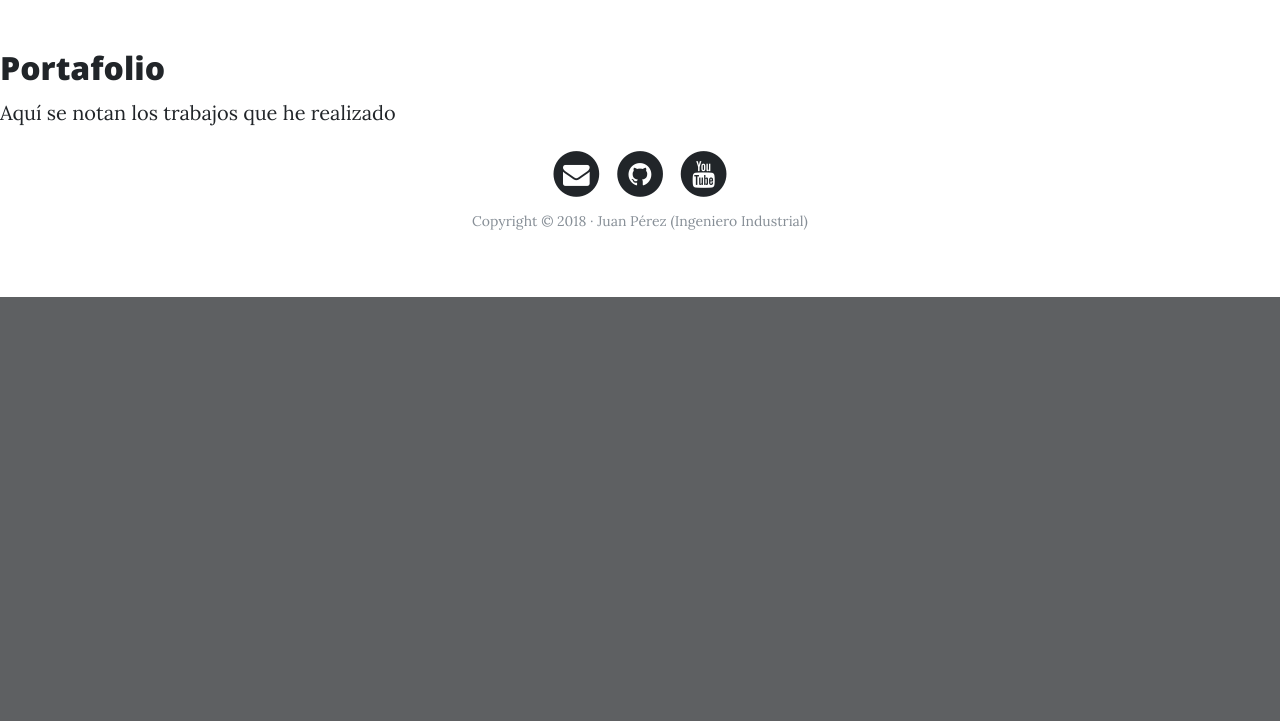
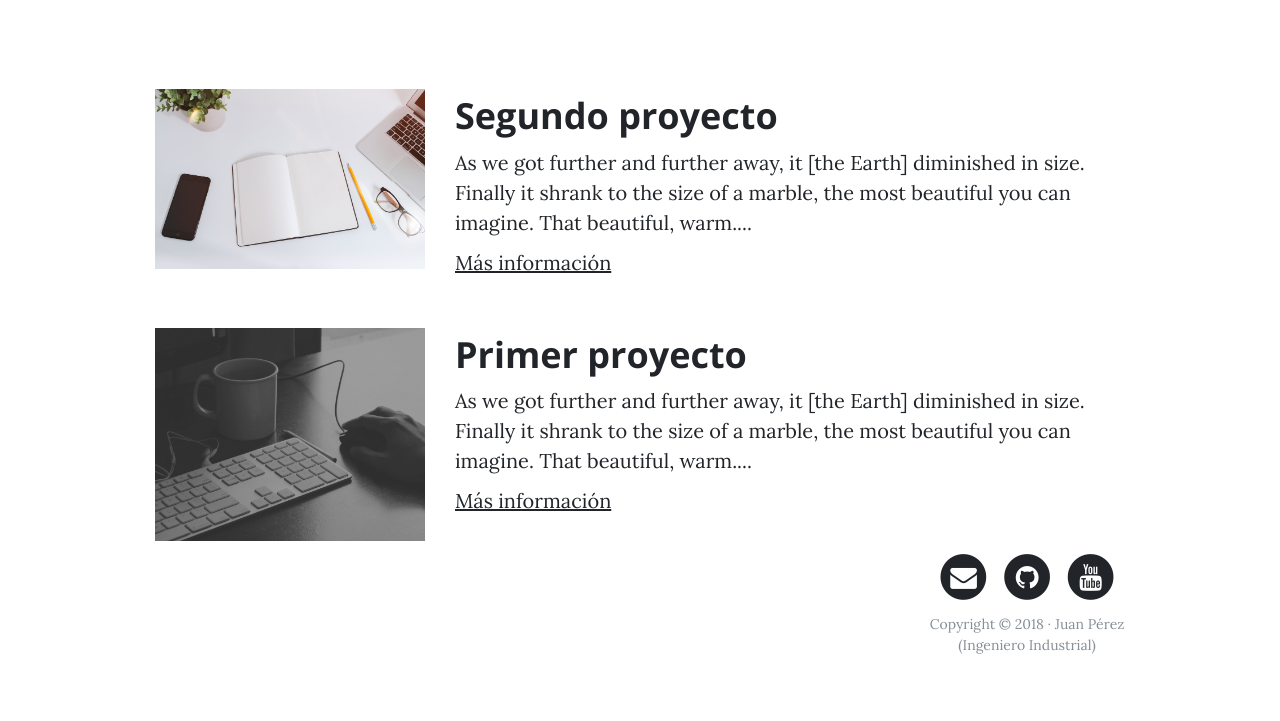
Before and after one commit to yess-guns/webpersonal, a Django app: page /porfolio in a window 1280 px wide. Shown: the part 533-1254 px from the top of the page. Before the commit the page ends 830 px from the top, so only its background shows below. Run offline with Django 3.2, Linux system fonts and the light colour scheme; some libraries are stand-ins or nearby versions.

Commit message:
adaptación de los templates a cada archivo

```diff
--- a/core/templates/core/base.html
+++ b/core/templates/core/base.html
@@ -48,20 +48,28 @@
     </nav>
 
     <!-- Cabecera -->
-    <header class="masthead" style="background-image: url('{% static background%} {endblock}')">
+    <header class="masthead" style="background-image: url('{% block background%} {% endblock%}')">
       <div class="overlay"></div>
       <div class="container">
         <div class="row">
           <div class="col-lg-8 col-md-10 mx-auto">
             <div class="site-heading">
-              <h1>Juan Pérez</h1>
-              <span class="subheading">Ingeniero Industrial</span>
+              {% block headers %}{% endblock %}
+
             </div>
           </div>
         </div>
       </div>
     </header>
-    {% block content %} {% endblock %}
+
+  <!-- Contenido -->
+     <div class="container">
+      <div class="row">
+         {% block content %} {% endblock %}
+      </div>
+    </div>
+
+ {%if request.path != "/"%} <hr>{%endif%}
     <!-- Pié de página -->
     <footer>
       <div class="container">
--- a/core/templates/core/porfolio.html
+++ b/core/templates/core/porfolio.html
@@ -1,9 +1,32 @@
 {% extends 'core/base.html' %}
 
 {% block title %}Portafolio{% endblock %}
+{% block background %}{% load static %}{% static 'core/img/portfolio-bg.jpg' %}{% endblock %}
 
+{% block headers %} <h1>Portafolio</h1>
+              <span class="subheading">Currículo</span>
+              {% endblock %}
 {% block content %}
-    <h2>Portafolio</h2>
-
-    <p>Aquí se notan los trabajos que he realizado</p>
-    {% endblock %}
+ <div class="row">
+   <!-- Proyecto -->
+	      <div class="row project">
+	      	<div class="col-lg-3 col-md-4 offset-lg-1">
+			      <img class="img-fluid" src="{% static 'core/img/portfolio-bg.jpg'%}" alt="">
+	      	</div>
+	        <div class="col-lg-7 col-md-8">
+	      		<h2 class="section-heading title">Segundo proyecto</h2>
+	          <p>As we got further and further away, it [the Earth] diminished in size. Finally it shrank to the size of a marble, the most beautiful you can imagine. That beautiful, warm....</p>
+	          <p><a href="http://google.com">Más información</a></p>
+	      	</div>
+	      </div>
+	      <!-- Proyecto -->
+	      <div class="row project">
+	      	<div class="col-lg-3 col-md-4 offset-lg-1">
+			      <img class="img-fluid" src="{% static 'core/img/home-bg.jpg'%}" alt="">
+	      	</div>
+	        <div class="col-lg-7 col-md-8">
+	      		<h2 class="section-heading title">Primer proyecto</h2>
+	          <p>As we got further and further away, it [the Earth] diminished in size. Finally it shrank to the size of a marble, the most beautiful you can imagine. That beautiful, warm....</p>
+	          <p><a href="http://google.com">Más información</a></p>
+	      	</div>
+{% endblock %}
```
Also changed, not shown: core/templates/core/about.html (+15 -4 lines), core/templates/core/contact.html (+14 -2 lines), core/templates/core/home.html (+10 -0 lines).
